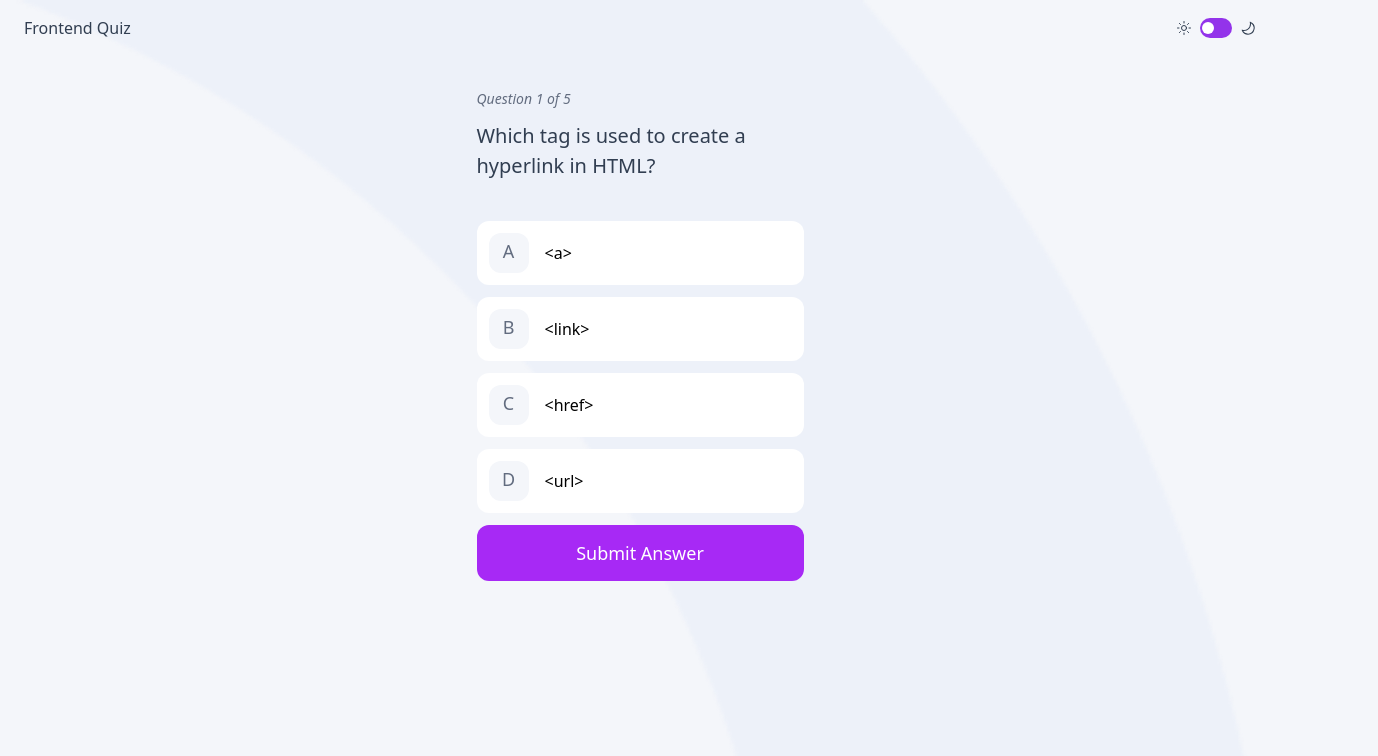
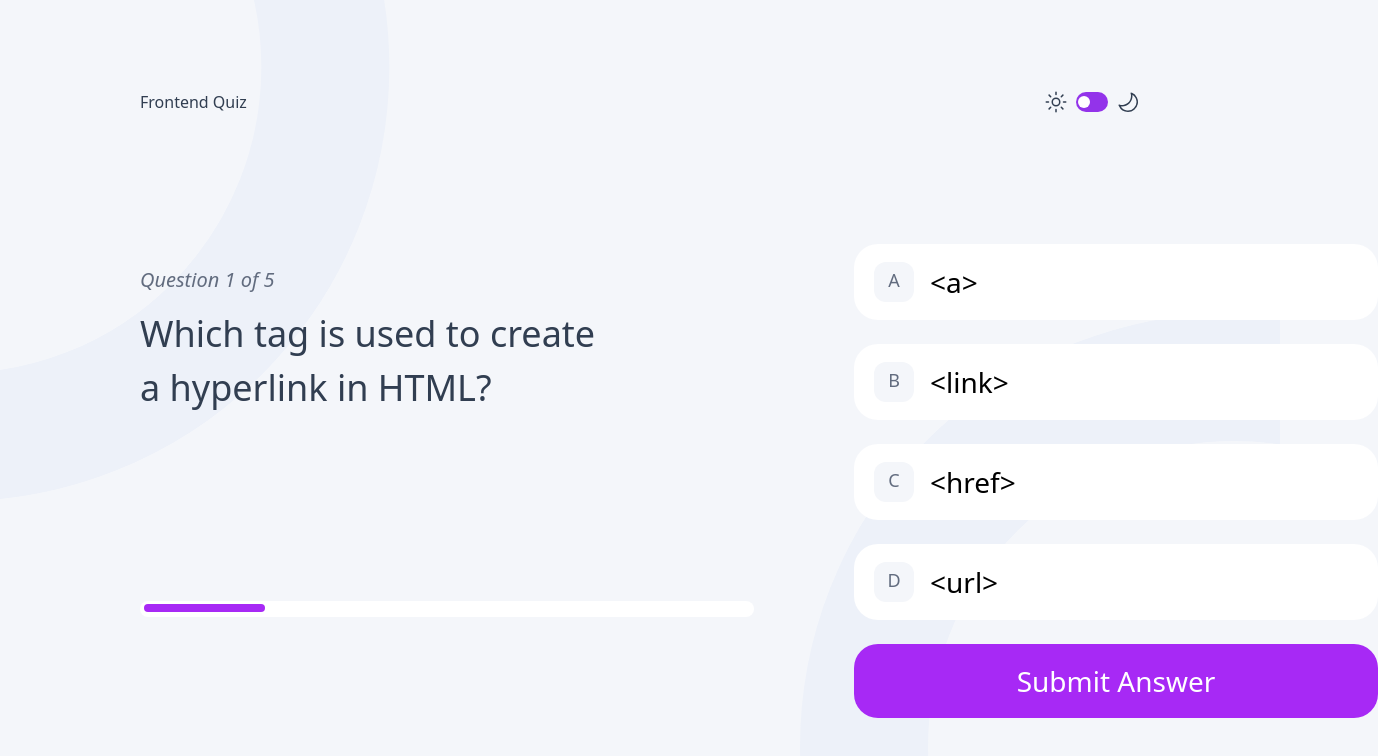
Before and after one commit to gujakupreishvili/quiz-app, a Next.js app: page / in a window 1280 px wide. Both pictures are taken after a click on the element "HTML". Shown: the top 756 px of the page, 1378 px wide, since content can reach past the window. Built offline with nearby package versions, Linux system fonts and the light colour scheme.

Commit message:
make res

```diff
--- a/src/app/components/_molecules/button/button.tsx
+++ b/src/app/components/_molecules/button/button.tsx
@@ -7,7 +7,7 @@ interface ButtonProps {
 
 const Button: React.FC<ButtonProps> = ({ text,onClick}) => {
   return (
-    <button onClick={onClick} className='w-[327px] h-[56px] bg-[#A729F5] rounded-[12px] text-white text-[18px] font-medium'>{text}</button>
+    <button onClick={onClick} className='w-[327px] h-[56px] bg-[#A729F5] hover:bg-purple-300 transition-[0.4s] rounded-[12px] text-white text-[18px] font-medium md:w-[616px] md:h-[56px] md:p-[12px] lg:w-[524px] lg:h-[74px] lg:text-[28px] lg:rounded-[24px]  '>{text}</button>
   );
 }
 
--- a/src/app/components/header/header.tsx
+++ b/src/app/components/header/header.tsx
@@ -5,12 +5,12 @@ import { GoMoon } from 'react-icons/go';
 
 const Header = () => {
   return (
-    <div className="flex justify-between py-[16px] items-center px-[24px] ">
+    <div className="flex justify-between py-[16px] items-center px-[24px] lg:px-[140px] lg:py-[90px] ">
       <h1 className="text-[#313E51] dark:text-white">Frontend Quiz</h1>
       <div className="flex justify-end items-center gap-[8px]">
-        <IoSunnyOutline className="text-[#313E51] dark:text-white" />
+        <IoSunnyOutline className="text-[#313E51] dark:text-white lg:text-[24px]"  />
         <SwitchButton />
-        <GoMoon className="text-[#313E51] dark:text-white" />
+        <GoMoon className="text-[#313E51] dark:text-white lg:text-[24px]" />
       </div>
     </div>
   );
--- a/src/app/components/main/main.tsx
+++ b/src/app/components/main/main.tsx
@@ -9,6 +9,7 @@ import questionData from "../../assets/question.json";
 import { useEffect, useState } from "react";
 import { Button } from "../_molecules";
 import { CiCircleRemove } from "react-icons/ci";
+import { LuCheckCircle2 } from "react-icons/lu";
 
 interface Subject {
   label: string;
@@ -41,10 +42,12 @@ export default function Main() {
   const [ans, setAns] = useState<string>('');
   const [lock, setLock] = useState<boolean>(false);
   const [checkQuestion, setCheckQuestion] = useState<boolean>(false);
+  const [rect, setRect]=useState(20)
 
   const handleClick = (label: string) => {
     setType(label);
     setShow(true);
+    localStorage.setItem('selectedSubject', label);
   };
 
   const subjects: Subject[] = [
@@ -66,23 +69,34 @@ export default function Main() {
     filterQuestion();
   }, [type]);
 
+
    const nextQuestion = () => {
      if (index === filteredQuestions.length - 1) {
        if (checkQuestion) {
          setNum((prev) => prev + 1);
        }
+       setRect(prev => prev + 20);
        setResult(true);
+       localStorage.setItem('score', num.toString());
        return;
      }
+
      if (index < filteredQuestions.length - 1) {
        setIndex(index + 1);
        setKitxva(filteredQuestions[index + 1]);
        setLock(false);
        setCheckButton(false);
        setAns('');
+
        if (checkQuestion) {
          setNum((prev) => prev + 1);
         }
+        setRect(prev => {
+          const newRect = prev + 20;
+          localStorage.setItem('rect', newRect.toString());
+          return newRect;
+        });
+       localStorage.setItem('currentQuestionIndex', (index + 1).toString());
      }
    };
 
@@ -119,71 +133,117 @@ export default function Main() {
     setShow(false);
     setResult(false);
     setNum(0)
+    setRect(20)
+    localStorage.removeItem('selectedSubject');
+    localStorage.removeItem('currentQuestionIndex');
+    localStorage.removeItem('score');
+    localStorage.removeItem('rect');
   };
+   useEffect(() => {
+    const savedSubject = localStorage.getItem('selectedSubject');
+    const savedIndex = localStorage.getItem('currentQuestionIndex');
+    const savedScore = localStorage.getItem('score');
+    const savedRect = localStorage.getItem('rect');
+
+    if (savedSubject) {
+      setType(savedSubject);
+      setShow(true);
+    }
+
+    if (savedIndex) {
+      setIndex(parseInt(savedIndex));
+    }
+
+    if (savedScore) {
+      setNum(parseInt(savedScore));
+    }
+    if (savedRect) {
+      setRect(parseInt(savedRect));
+    }
+  }, []);
 
   return (
-    <div className="flex flex-col justify-center items-center gap-[40px] pt-[32px]">
+    <div className="flex flex-col justify-center items-center gap-[40px] pt-[32px] md:px-[64px] md:py-[49px] lg:flex-row lg:items-baseline lg:px-[140px] lg:py-[40px]">
       {!show ? (
         <>
-          <div>
-            <p className="text-[40px] font-light text-[#313E51] dark:text-white w-[283px] leading-[44px]">
-              Welcome to the <span className="text-[40px] font-bold text-[#313E51] dark:text-white w-[283px]">Frontend Quiz!</span>
+          <div className="flex flex-col md:w-full lg:mr-[120px]">
+            <p className="text-[40px] font-light text-[#313E51] dark:text-white w-[283px]  md:text-[64px] md:w-[444px]">
+              Welcome to the
             </p>
-            <p className="pt-[16px] text-[#626C7F] dark:text-gray-300 text-[14px] font-[400] italic">
+            <p className="text-[40px] mt-[-13px] font-semibold text-[#313E51] dark:text-white w-[283px] md:text-[64px] md:w-[444px] md:mt-[-20px]">Frontend Quiz!</p>
+            <p className="pt-[16px] text-[#626C7F] dark:text-gray-300 text-[14px] font-[400] italic md:text-[20px]">
               Pick a subject to get started.
             </p>
           </div>
-          <div className="flex flex-col gap-[12px]">
+          <div className="flex flex-col gap-[12px] md:w-full">
             {subjects.map((subject, index) => (
               <div
                 key={index}
                 onClick={() => handleClick(subject.label)}
-                className="bg-white dark:bg-gray-800 dark:text-white w-[327px] h-[64px] flex items-center p-[12px] gap-[16px] rounded-[12px] shadow-md shadow-[rgba(143, 160, 193, 0.14)] cursor-pointer"
+                className="bg-white dark:bg-gray-800 dark:text-white w-[327px] h-[64px] flex items-center p-[12px] gap-[16px] rounded-[12px] shadow-md shadow-[rgba(143, 160, 193, 0.14)] cursor-pointer md:w-[640px] lg:w-[524px]  lg:h-[76px] lg:px-[20px] lg:py-[18px] lg:text-[28px] lg:rounded-[24px] "
               >
                 <Image src={subject.image} alt={subject.label} />
-                <p className="text-[18px] text-black dark:text-white font-normal">{subject.label}</p>
+                <p className="text-[18px] text-black dark:text-white font-normal lg:text-[28px]">{subject.label}</p>
               </div>
             ))}
           </div>
         </>
       ) : result ? (
-        <div className="flex flex-col">
-          <h3 className="text-[40px] font-normal text-[#313E51] dark:text-white w-[327px]">
-            Quiz completed <span className="text-[40px] text-[#313E51] dark:text-white font-bold">You scored...</span>
+        <div className="flex flex-col  gap-[12px] md:gap-[32px] lg:flex-row lg:items-baseline">
+          <h3 className="text-[40px] font-normal text-[#313E51] dark:text-white w-[327px] md:text-[64px] md:w-[450px] md:pb-[16px] lg:mr-[200px]">
+            Quiz completed <span className="text-[40px] text-[#313E51] dark:text-white font-bold md:text-[64px] md:w-[450px]">You scored...</span>
           </h3>
-          <div className="bg-white dark:bg-[#3B4D66] rounded-[12px] flex justify-center flex-col items-center p-[32px] gap-[32px]">
+          <div className="flex flex-col gap-[12px] md:gap-[32px] lg:gap-[32px]">
+          <div className="bg-white dark:bg-[#3B4D66] rounded-[12px] flex justify-center flex-col items-center p-[32px] gap-[32px] lg:p-[42px]">
             <p className="text-[18px] text-[#313E51] dark:text-white">Your Score</p>
-            <p className="text-[88px] text-[#313E51] dark:text-white">{num}</p>
-            <p className="text-[#626C7F] dark:text-white">out of {filteredQuestions.length}</p>
+            <p className="text-[88px] text-[#313E51] dark:text-white lg:text-[144px]">{num}</p>
+            <p className="text-[#626C7F] dark:text-white lg:text-[24px]">out of {filteredQuestions.length}</p>
           </div>
           <Button text="Try Again" onClick={tryAgain} />
           </div>
+        </div>
       ) : (
-        <div className="flex flex-col gap-[40px]">
-          <div className="flex flex-col items-center justify-center">
-            <p className="text-[14px] italic text-[#626C7F] font-normal w-full text-start pb-[12px] dark:text-white">
+        <div className="flex flex-col gap-[40px] md:w-full lg:flex-row lg:items-baseline">
+          <div className="flex flex-col items-center justify-center md:items-start lg:h-[522px] lg:justify-between lg:mr-[60px]">
+            <div>
+            <p className="text-[14px] italic text-[#626C7F] font-normal w-full text-start pb-[12px] dark:text-white md:text-[20px]">
               Question {index + 1} of {filteredQuestions.length}
             </p>
-            <h3 className="w-[327px] text-[20px] font-medium text-[#313E51] dark:text-white">{kitxva?.question || 'Loading...'}</h3>
+            <h3 className="w-[327px] text-[20px] font-medium text-[#313E51] dark:text-white md:text-[36px] md:w-[640px] md:text-left lg:w-[456px]">{kitxva?.question || 'Loading...'}</h3>
             </div>
-          <div className="flex flex-col gap-[12px] items-center justify-center">
+            <div className="border-[0px]  w-[327px] h-[16px] p-[4px] bg-white dark:bg-[#3B4D66] rounded-[999px] mt-[24px] md:w-[614px] lg:mb-[170px]">
+              <div className=" bg-[#A729F5]  h-[8px] rounded-[99px] mt-[-1px]" style={{ width: `${rect}%` }}>
+
+              </div>
+            </div>
+          </div>
+          <div className="flex flex-col gap-[12px] items-center justify-center md:items-start lg:gap-[24px]">
             {kitxva && kitxva.answers ? (
               <>
                 {Object.entries(kitxva.answers).map(([key, value]) => (
                   <button
                     key={key}
-                    className={`flex w-[327px] h-[64px] bg-white dark:bg-gray-800 dark:text-white p-[12px] gap-[16px] items-center rounded-[12px] group cursor-pointer focus:border-[#A729F5] focus:border-[2px]
-                    ${lock ? (ans === key && kitxva?.correct === key ? 'border-green-400 border-[2px]' : ans === key ? 'border-red-400 border-[2px]' : '') : ''}`}
+                    className={`flex  relative w-[327px] h-[64px] bg-white dark:bg-gray-800 dark:text-white p-[12px] gap-[16px] items-center rounded-[12px] group cursor-pointer focus:border-[#A729F5] focus:border-[2px] md:w-[616px] md:h-[56px] md:p-[12px] lg:w-[524px] lg:h-[76px] lg:px-[20px] lg:py-[18px] lg:text-[28px] lg:rounded-[24px]
+                    ${lock ? (ans === key && kitxva?.correct === key ? 'border-green-400 border-[2px]' : ans === key ? 'border-red-400 border-[2px]' : ans===key ? 'border-red-400 border-[2px]': key === kitxva?.correct ? 'border-green-400 border-[2px]': '') : ''}`}
                     onClick={() => handleAns(key)}
                     disabled={lock}
                   >
                     <div
                       className={`w-[40px] h-[40px] bg-[#F4F6FA] text-[18px] text-center text-[#626C7F] rounded-xl pt-[5px] group-hover:bg-[#F6E7FF] group-hover:text-[#A729F5] transition-colors group-focus:bg-[#A729F5] group-focus:text-white
-                      ${lock ? (ans === key && kitxva?.correct === key ? 'bg-green-400' : ans === key ? 'bg-red-400' : '') : ''}`}
+                      ${lock ? (ans === key && kitxva?.correct === key ? 'bg-green-400' : ans === key ? 'bg-red-400' : ans === key ? 'bg-red-400' : key === kitxva?.correct ? 'bg-green-400' :'') : ''}`}
                     >
                       {key}
                     </div>
                     {value}
+                    {lock && ans === key && kitxva?.correct === key && (
+                     <LuCheckCircle2 className="text-green-400 absolute right-4 text-[22px]" />
+                    )}
+                    {lock && ans === key && kitxva?.correct !== key && (
+                      <CiCircleRemove className="text-red-500 absolute right-4 text-[22px]" />
+
+                    )}
+
+
                   </button>
                 ))}
                 {checkButton ? (
@@ -193,8 +253,7 @@ export default function Main() {
                 )}
                 {!empty &&
                 <>
-
-                <p className="text-red-500 dark:text-white flex items-center gap-[8px]"><span className="text-red-500 text-[24px]"><CiCircleRemove /></span>Please select an answer</p>
+                <p className="text-red-500 dark:text-white flex items-center justify-center gap-[8px] md:w-full"><span className="text-red-500 text-[24px]"><CiCircleRemove /></span>Please select an answer</p>
                 </>
                 }
 
--- a/src/app/globals.css
+++ b/src/app/globals.css
@@ -19,3 +19,11 @@ body.dark{
   background-position: center center;
   background-position-y: 0px;
 }
+@media(width >= 1024px){
+  body{
+    background-image: url("../app/assets//arcDesk.svg");
+  }
+  body.dark{
+    background-image: url("../app/assets/arcDeskDark.svg");
+  }
+}
```
Also changed, not shown: src/app/assets/arcDesk.svg (added), src/app/assets/arcDeskDark.svg (added). Lines whose indentation alone changed are shown as unchanged.
